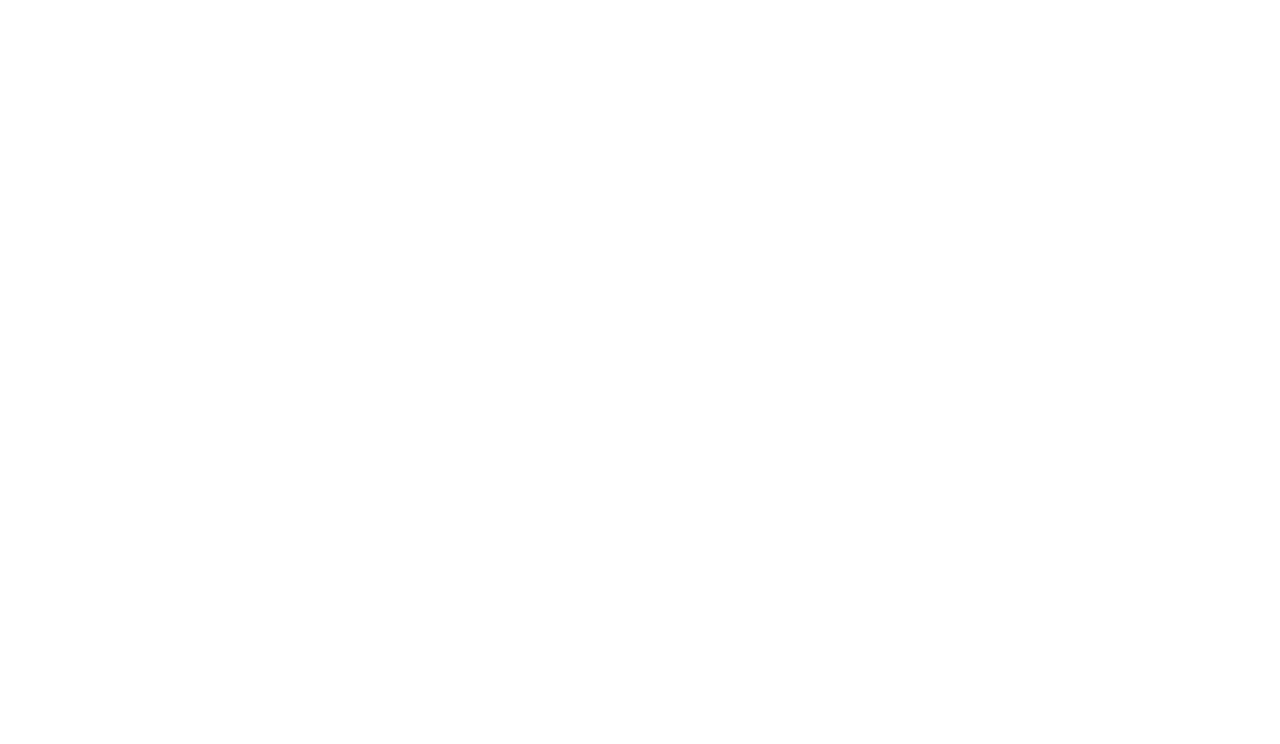
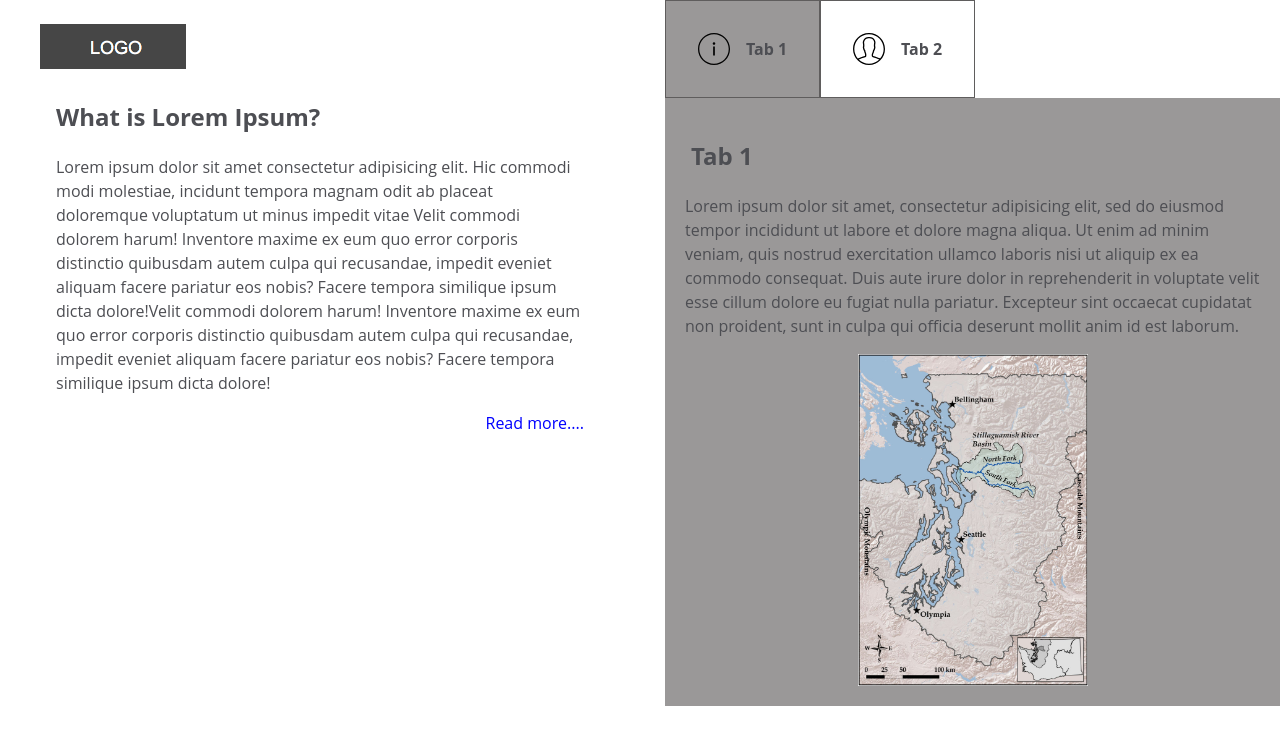
Before and after one commit to mouhammad-raddad/Tahaluf-Task, a plain HTML site: page index.html in a window 1280 px wide. Drawn offline with Linux system fonts and the light colour scheme.

Commit message:
building basic html and css

```diff
--- a/index.html
+++ b/index.html
@@ -1,17 +1,113 @@
 <!DOCTYPE html>
 <html lang="en">
+
 <head>
-	<link rel="stylesheet" href="styles.css">
+	<link rel="stylesheet"
+		  href="styles.css">
 	<meta charset="UTF-8">
-	<meta http-equiv="X-UA-Compatible" content="IE=edge">
-	<meta name="viewport" content="width=device-width, initial-scale=1.0">
+	<meta http-equiv="X-UA-Compatible"
+		  content="IE=edge">
+	<meta name="viewport"
+		  content="width=device-width, initial-scale=1.0">
 	<title>Tahaluf Task</title>
 </head>
+
 <body>
+	<section class="sec-a">
+<div class="mytabs">
+	<input type="radio"
+		   id="tab1"
+		   name="mytabs"
+		   checked="checked">
+
+	<label for="tab1"><img src="/Assets/info.svg"
+		 alt="info">Tab 1</label>
+	<div class="tab">
+
+		<h2>Tab 1</h2>
+		<p>Lorem ipsum dolor sit amet, consectetur adipisicing elit, sed do eiusmod tempor incididunt ut labore et
+			dolore magna aliqua. Ut enim ad minim veniam, quis nostrud exercitation ullamco laboris nisi ut aliquip ex
+			ea commodo consequat. Duis aute irure dolor in reprehenderit in voluptate velit esse cillum dolore eu fugiat
+			nulla pariatur. Excepteur sint occaecat cupidatat non proident, sunt in culpa qui officia deserunt mollit
+			anim id est laborum.</p>
+			<img src="/Assets/figure1.jpg" alt="">
+	</div>
+
+	<input type="radio"
+		   id="tab2"
+		   name="mytabs">
+	<label for="tab2"><img src="/Assets/profile.svg"
+		 alt="profile">Tab 2</label>
+	<div class="tab">
+
+		<h2>Tab 2</h2>
+		<p>Lorem ipsum dolor sit amet, consectetur adipisicing elit, sed do eiusmod tempor incididunt ut labore et
+			dolore magna aliqua. Ut enim ad minim veniam, quis nostrud exercitation ullamco laboris nisi ut aliquip ex
+			ea commodo consequat. Duis aute irure dolor in reprehenderit in voluptate velit esse cillum dolore eu fugiat
+			nulla pariatur.</p>
+	</div>
+
+
+</div>
+</section>
+
+
+<section class="sec-b" >
+		<header>
+			<div>
+				<img src="Assets/logo.png"
+					 alt="logo">
+			</div>
+		</header>
+		<article class="art-1">
+			<div>
+				<h2>What is Lorem Ipsum?</h2>
+				<p>Lorem ipsum dolor sit amet consectetur adipisicing elit. Hic commodi modi molestiae, incidunt tempora magnam odit ab placeat doloremque voluptatum ut minus impedit vitae
+				Velit commodi dolorem harum! Inventore maxime ex eum quo error corporis distinctio quibusdam autem culpa qui recusandae, impedit eveniet aliquam facere pariatur eos nobis? Facere tempora similique ipsum dicta dolore!Velit commodi dolorem harum! Inventore maxime ex eum quo error corporis distinctio quibusdam autem culpa qui recusandae,
+				impedit eveniet aliquam facere pariatur eos nobis? Facere tempora similique ipsum dicta dolore!</p>
+
+
+					<input type=radio
+						   id="inputShownContent3"
+						   name="group3" />
+					<span id="myReadMore">
+
+						<p>
+							<label for="inputShownContent3"><span>Read more....</span></label>
+						</p>
+					</span>
+
+
+					<span id="spanHiddenContent3">
+					<p>Lorem ipsum dolor sit amet consectetur adipisicing elit. Dolor voluptas consectetur esse voluptatum
+						nisi labore natus debitis, dolores vel aperiam vero fugiat consequuntur accusamus minima, ipsam
+						numquam deleniti incidunt reiciendis.
+						Molestiae, delectus! Id quod aspernatur earum similique hic mollitia quas officia molestias quae.
+						Provident exercitationem esse fugit eligendi deserunt neque illum, accusamus non quidem magni
+						molestiae officia debitis quas corporis?
+						Neque eligendi, alias molestias repellendus, aperiam explicabo nesciunt iste incidunt unde a saepe
+						odit tenetur aliquid veniam suscipit accusamus cupiditate rem facilis. Sequi </p>
+						<label for="inputHiddenContent3">
+							<span>Read less....</span>
+						</label>
+					</span>
+					<input type=radio
+						   id="inputHiddenContent3"
+						   name="group3" />
+
+			</div>
+		</article>
+</section>
+
+
+
+
+
 
 
 
 
 	<script src="app.js"></script>
 </body>
+
 </html>
--- a/styles.css
+++ b/styles.css
@@ -0,0 +1,123 @@
+html,
+body {
+  color: #4d4e53;
+  background-color: #ffffff;
+  font-family: 'Open Sans', Arial, sans-serif;
+  line-height: 1.5;
+  margin: 0px;
+  padding: 0px;
+  width: 100%;
+  max-width: 100%;
+  display: flex;
+  flex-direction: row-reverse;
+}
+header {
+  margin: 1.5rem;
+  margin-left: 2.5rem;
+}
+
+label img {
+  width: 2rem;
+}
+.mytabs {
+  display: flex;
+  flex-wrap: wrap;
+  max-width: 700px;
+  margin: 0px;
+  padding: 0px ;
+  padding-left: 25px;
+}
+.mytabs input[type='radio'] {
+  display: none;
+}
+.mytabs label {
+  display: flex;
+  align-items: center;
+  gap: 1rem;
+  border: 1px solid #5f5d5d;
+  padding:  2rem ;
+  font-weight: bold;
+}
+
+.mytabs .tab {
+  width: 100%;
+  padding: 20px;
+  background: #fff;
+  order: 1;
+  display: none;
+}
+.mytabs .tab h2 {
+  font-size: 1.5em;
+  padding-left: .25em;
+}
+.mytabs .tab img {
+
+    display: block;
+  margin-left: auto;
+  margin-right: auto;
+    width: 40%;
+}
+
+.mytabs input[type='radio']:checked + label + .tab {
+  display: block;
+  background-color: #9a9898;
+}
+
+.mytabs input[type='radio']:checked + label {
+  background: #9a9898;
+}
+
+.art-1 {
+  margin: 0px 3.5rem;
+}
+section{
+	width: 100%;
+}
+.sec-b{
+	display: inline;
+}
+input#inputHiddenContent3,#inputShownContent3 {
+  display: none;
+}
+
+span#spanHiddenContent3 {
+  display: none;
+}
+
+input#inputShownContent3:checked ~ span#spanHiddenContent3 {
+  display: block;
+}
+
+input#inputHiddenContent3:checked ~ span#spanHiddenContent3 {
+  display: none;
+}
+
+input#inputShownContent3:checked ~ #myReadMore p {
+    display: none;
+}
+span label{
+  color: blue;
+  float: right;
+}
+
+@media only screen and (max-width: 600px) {
+.mytabs .tab h2 {
+	  display: none;
+  }
+  .mytabs .tab p {
+	  display: none;
+  }
+    .mytabs .tab img {
+	  display: none;
+  }
+      .mytabs .tab {
+	  display: none;
+  }
+  .mytabs{
+	  display: flex;
+	  flex-direction: row;
+  }
+  .mytabs label {
+      font-size: 0;
+}
+}
```
